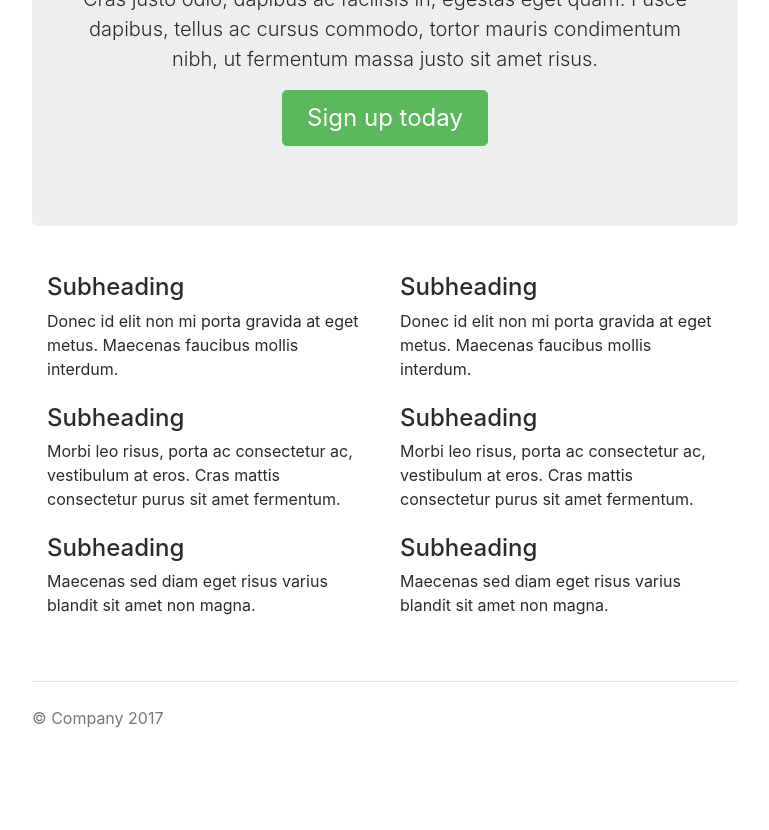
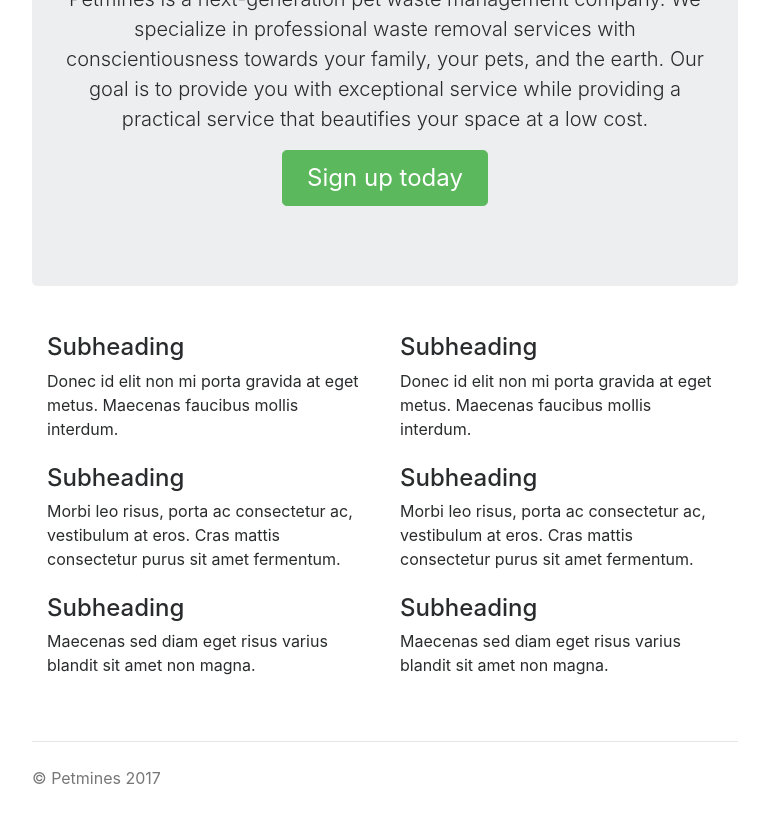
Before and after one commit to Petmines/petmines.github.io, a plain HTML site: page index.html in a window 1280 px wide. Shown: the part 488-1318 px from the top of the page, without its empty margins (255-1024 px from the left). Before the commit the page ends 1258 px from the top, so only its background shows below. Drawn offline with Linux system fonts and the light colour scheme; a script that the page names is missing.

Commit message:
Updated text

```diff
--- a/index.html
+++ b/index.html
@@ -39,7 +39,7 @@
       <div class="jumbotron">
         <h1 class="display-3">Welcome</h1>
         <img src="petmines-logo-draft.png" height="200" width="200">
-        <p class="lead">Cras justo odio, dapibus ac facilisis in, egestas eget quam. Fusce dapibus, tellus ac cursus commodo, tortor mauris condimentum nibh, ut fermentum massa justo sit amet risus.</p>
+        <p class="lead">Petmines is a next-generation pet waste management company. We specialize in professional waste removal services with conscientiousness towards your family, your pets, and the earth. Our goal is to provide you with exceptional service while providing a practical service that beautifies your space at a low cost.</p>
         <p><a class="btn btn-lg btn-success" href="https://blah.blah.blah.will.add.this.later/#" role="button">Sign up today</a></p>
       </div>
 
@@ -68,7 +68,7 @@
       </div>
 
       <footer class="footer">
-        <p>© Company 2017</p>
+        <p>© Petmines 2017</p>
       </footer>
 
     </div> <!-- /container -->
```
Also changed, not shown: 1 other file.
